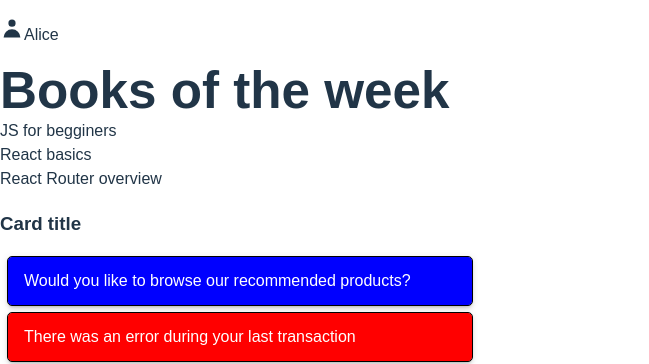
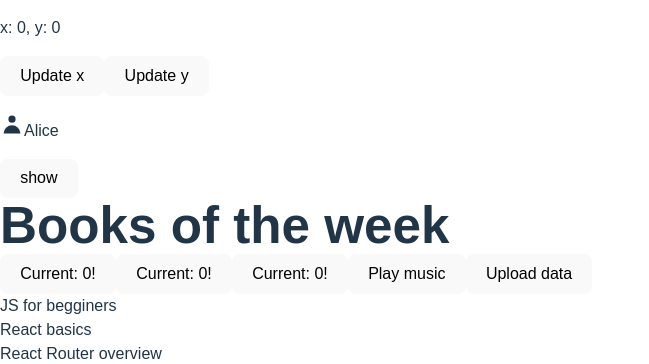
Before and after one commit to anastasiiya1/react-draft, a React (Vite) app: page / in a window 1280 px wide. Shown: the top 364 px of the page, without its empty margins (0-649 px from the left). Built offline with nearby package versions, Linux system fonts and the light colour scheme.

Commit message:
button events

```diff
--- a/src/components/App.jsx
+++ b/src/components/App.jsx
@@ -1,3 +1,4 @@
+import { useState } from 'react';
 import { Product } from "./Product.jsx";
 import { BookList, Card } from "./Test.jsx";
 import { Default } from './Default.jsx'
@@ -17,11 +18,73 @@ const UserMenu = ({ name }) => {
   )
 }
 
+const CustomBtn = ({ message, children}) => {
+  return (
+    <button onClick={() => alert(message)}>{children}</button>
+  )
+}
+
+// const ClickCounter = ({ value, onUpdate}) => {
+//   return <button onClick={onUpdate}>Current: {value}!</button>
+// }
+
 export default function App() {
+ const ClickCounter = () => { // let clicks = 0;
+  const [ clicks, setClicks ] = useState(0);
+
+  const handleClick = () =>{
+     // clicks = clicks + 1;
+    setClicks(clicks + 1);
+  };
+  return <button onClick={handleClick}>Current: {clicks}!</button>
+}
+
+// const [ clicks, setClicks ] = useState(0);
+// const handleClick = () =>{
+//   //      // clicks = clicks + 1;
+//       setClicks(clicks + 1);
+//     };
+
+  const [isOpen, setIsOpen] = useState(false);
+
+  const handleToggle = () => {
+    setIsOpen(!isOpen);
+  };
+
+  const [values, setValues] = useState({
+    x: 0,
+    y: 0,
+  });
+
+  const updateX = () => {
+    setValues({
+      ...values,
+      x: values.x + 1
+    })
+  };
+  const updateY = () => {
+    setValues({
+      ...values,
+      y: values.y +1
+    })
+  };
   return (
     <div>
+      <p>
+        x: {values.x}, y: {values.y}
+      </p>
+      <button onClick={updateX}>Update x</button>
+      <button onClick={updateY}>Update y</button>
     <UserMenu name="Alice" />
+    <button onClick={handleToggle}>{isOpen ? "hide" : "show"}</button>
+    {isOpen && <p>Hello Alice!</p>}
     <h1>Books of the week</h1>
+    <ClickCounter></ClickCounter>
+    <ClickCounter></ClickCounter>
+    <ClickCounter ></ClickCounter>
+    {/* <button onClick={handleClick}>Current: {clicks}!</button> */}
+    <CustomBtn message="Playing music!">Play music</CustomBtn>
+    <CustomBtn message="Uploading data">Upload data</CustomBtn>
     <BookList books={favouriteBooks}/>
     <Card>
       <h3>Card title</h3>
```
Also changed, not shown: src/components/Events.jsx (added).
